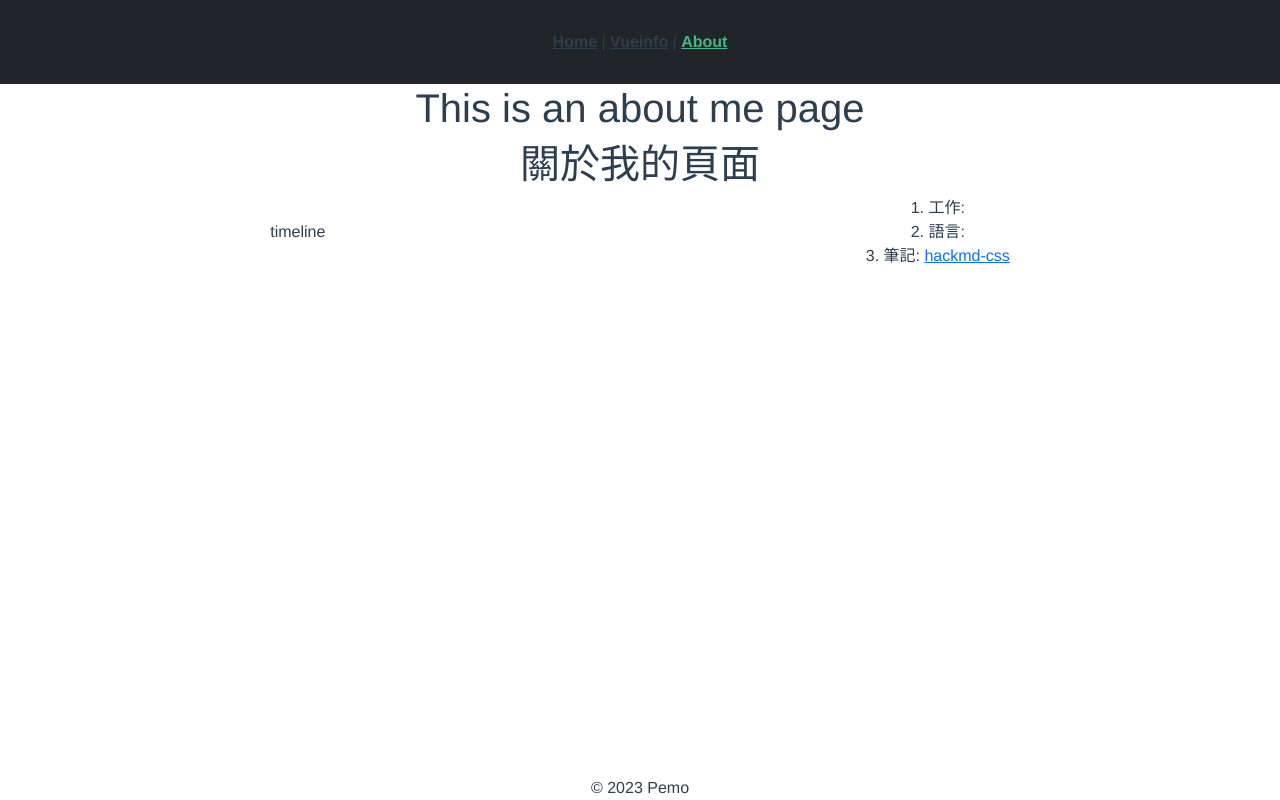
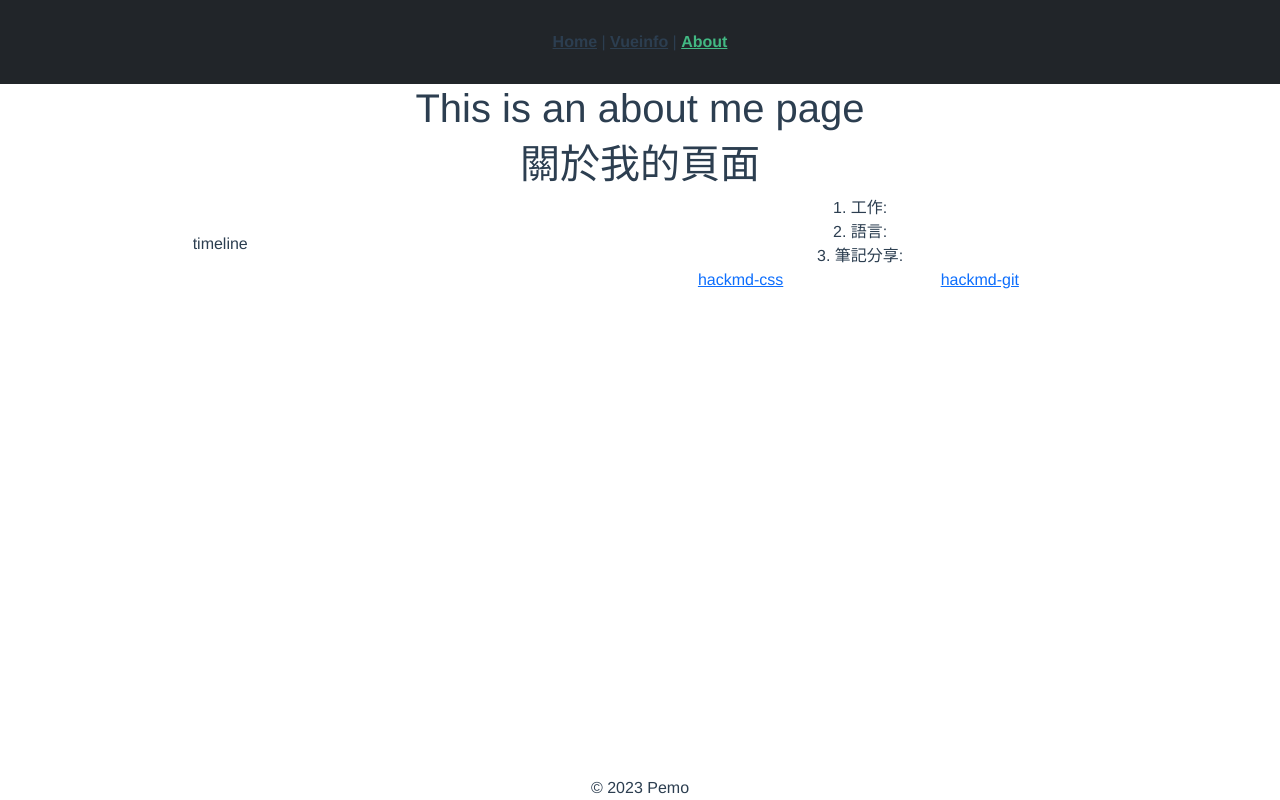
Before and after one commit to egoimmortal/vueProject, a Vue app: page /about in a window 1280 px wide. Built offline with nearby package versions, Linux system fonts and the light colour scheme.

Commit message:
調整筆記分享版型與連結

```diff
--- a/src/views/AboutView.vue
+++ b/src/views/AboutView.vue
@@ -6,15 +6,19 @@
 			<div class="left">
 				timeline
 			</div>
-			<div class="right">
-				<div>
+			<div class="right row">
+				<div class="col-12">
 					1. 工作:
 				</div>
-				<div>
+				<div class="col-12">
 					2. 語言:
 				</div>
-				<div>
-					3. 筆記: <a href="https://hackmd.io/@pemomi/r1GSbeq3s">hackmd-css</a>
+				<div class="col-12">
+					<div class="row">
+						<span class="col-12">3. 筆記分享:</span>
+						<a class="col-6" href="https://hackmd.io/@pemomi/r1GSbeq3s">hackmd-css</a>
+						<a class="col-6" href="https://hackmd.io/@pemomi/rk-FRk53o">hackmd-git</a>
+					</div>
 				</div>
 			</div>
 		</div>
```
